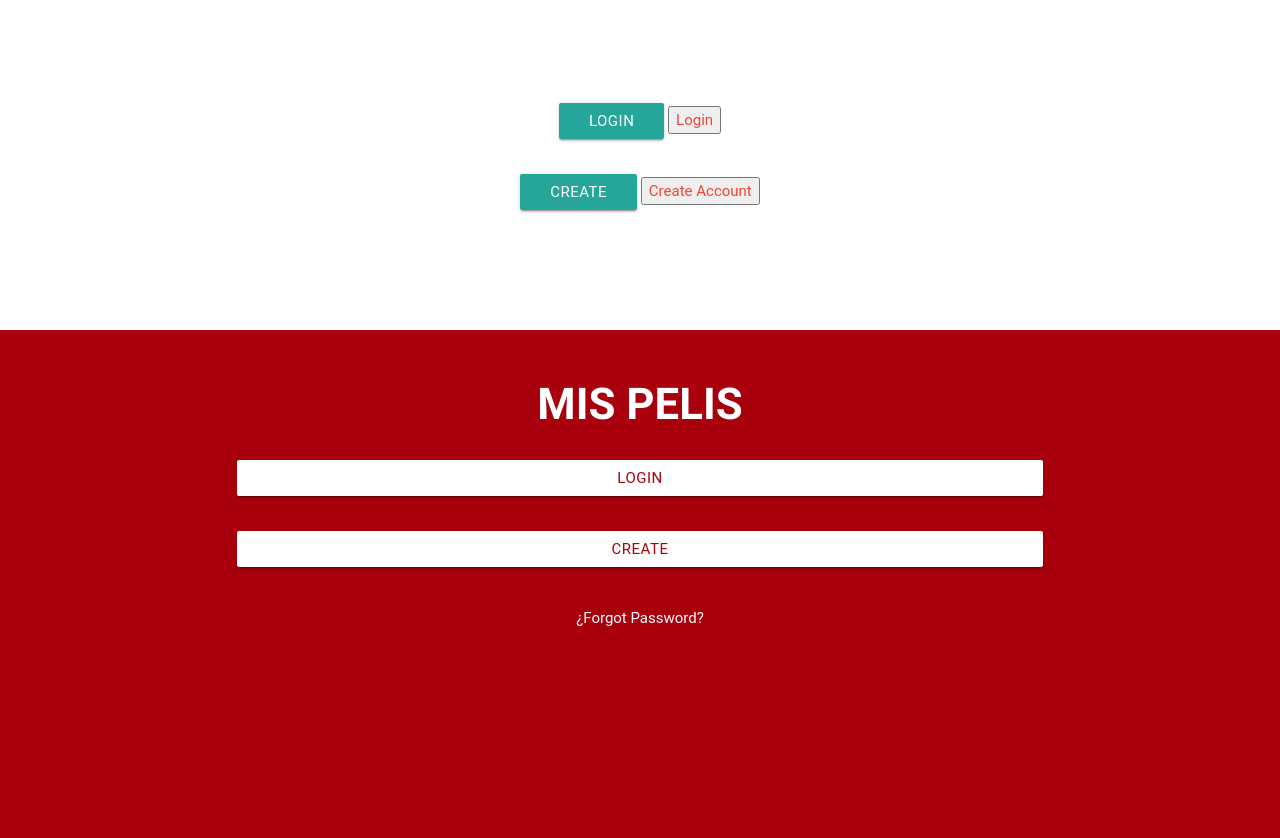
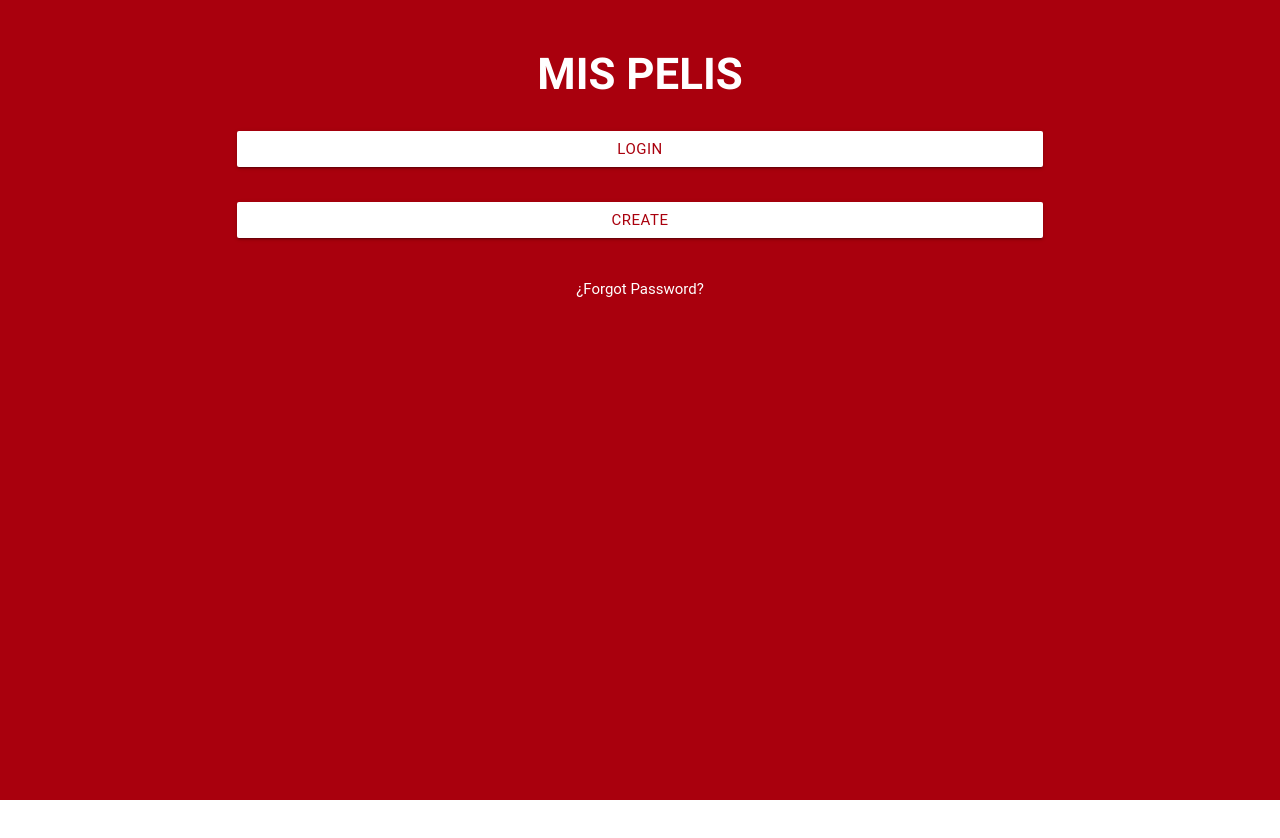
Before and after one commit to Lillium1/mis-pelis, a website: page index.html in a window 1280 px wide. After the commit the page ends 800 px from the top, so only its background shows below. Drawn offline with Linux system fonts and the light colour scheme; a web font is replaced by a local one.

Commit message:
arreglando errores

```diff
--- a/index.html
+++ b/index.html
@@ -16,24 +16,22 @@
 </head>
 <body>
 
-	<section class="welcome">
+	<section class="mar_welcome">
 		<div class="container">
 			<div class="row">
 				<div class="col s12 center">
-					<h3 class="white-text mis-pelis">MIS PELIS</h3>
+					<h3 class="white-text mar_mis-pelis">MIS PELIS</h3>
 					<!-- input -->
 					<div class="row">
 						<form class="col s12">
 							<div class="row">
 								<div class="input-field col s12">
-									<a class="waves-effect waves-light btn" href="index-login.html">Login</a>
-									<button type="button" class="red-text" href="index-login.html">Login</button>
+									<a class="waves-effect waves-light btn mar_btn-login" href="index-login.html">Login</a>
 								</div>
 							</div>
 							<div class="row">
 								<div class="input-field col s12">
-									<a class="waves-effect waves-light btn" href="index-movies.html">CREATE</a>
-									<button type="button" class="red-text" href="index-create-account.html">Create Account</button>
+									<a class="waves-effect waves-light btn mar_btn-createaccount" href="index-create-account.html">CREATE</a>
 								</div>
 							</div>
 						</form>
@@ -44,32 +42,6 @@
 		</div>
 	</section>
 
-<section class="mar_welcome">
-	 <div class="container">
-	<div class="row">
-      <div class="col s12 center">
-		<h3 class="white-text mar_mis-pelis">MIS PELIS</h3>
-		<!-- input -->
-	<div class="row">
-    <form class="col s12">
-      <div class="row">
-        <div class="input-field col s12">
-          <a class="waves-effect waves-light btn mar_btn-login" href="index-login.html">Login</a>
-        </div>
-      </div>
-      <div class="row">
-        <div class="input-field col s12">
-          <a class="waves-effect waves-light btn mar_btn-createaccount" href="index-create-account.html">CREATE</a>
-        </div>
-      </div>
-    </form>
-  </div>
-  <p class="center white-text">¿Forgot Password?</p><br>
-</div>
-</div>
-</div>
-</section>
-
 
 	<script src="dist/js/script.js"></script>
 	<script src="https://use.fontawesome.com/046c2163eb.js"></script>
```
